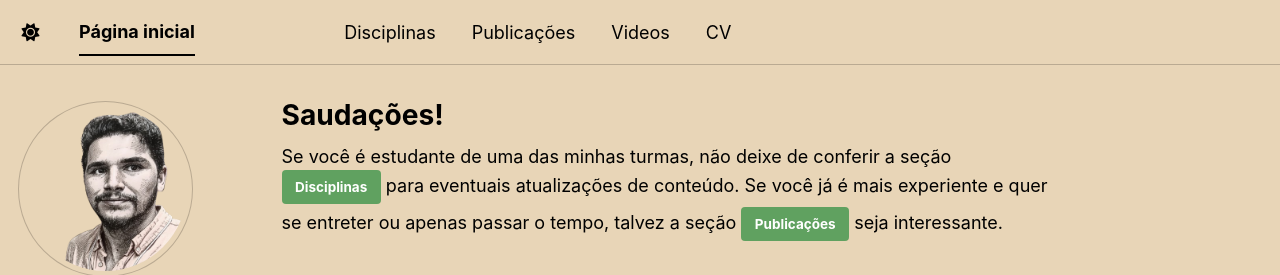
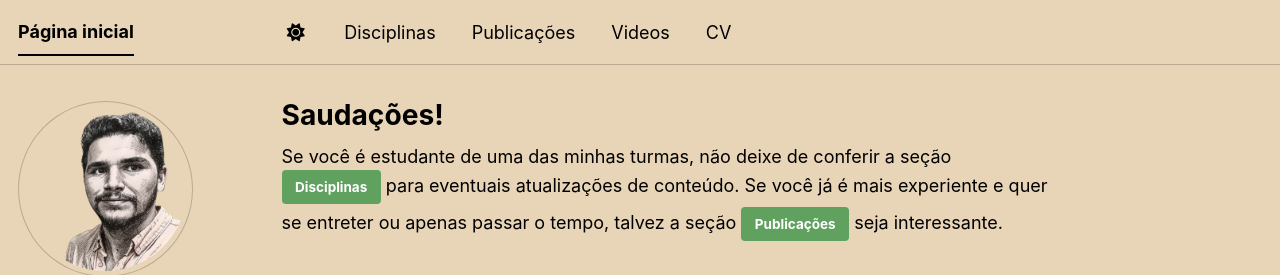
Before and after one commit to antmelo/antmelo.github.io, a Jekyll site: the page built from _pages/about.md, in a window 1280 px wide. Shown: the top 275 px of the page. Built offline with Jekyll 4.4.1, drawn with Linux system fonts in a browser that asks for light colours; nearby versions of some CDN libraries; a style sheet for code colours, icons or effects is not loaded.

Commit message:
Update masthead.html

```diff
--- a/_includes/masthead.html
+++ b/_includes/masthead.html
@@ -5,12 +5,12 @@
        <nav id="site-nav" class="greedy-nav">
         <button><span class="navicon"></span></button>
         <ul class="visible-links">
-              <li id="theme-toggle" class="masthead__menu-item persist tail">
+           <li class="masthead__menu-item masthead__menu-item--lg persist {% if page.url == '/' or page.url == '/index.html' %}selected{% endif %}">
+            <a href="{{ base_path }}/">{{ site.title }}</a>
+             </li>
+             <li id="theme-toggle" class="masthead__menu-item persist tail">
              <a role="button" aria-labelledby="theme-icon"><i id="theme-icon" class="fa-solid fa-sun" aria-hidden="true" title="toggle theme"></i></a>
              </li>
-          <li class="masthead__menu-item masthead__menu-item--lg persist {% if page.url == '/' or page.url == '/index.html' %}selected{% endif %}">
-            <a href="{{ base_path }}/">{{ site.title }}</a>
-          </li>
           {% for link in site.data.navigation.main %}
             {% if link.url contains 'http' %}
               {% assign domain = '' %}
```
